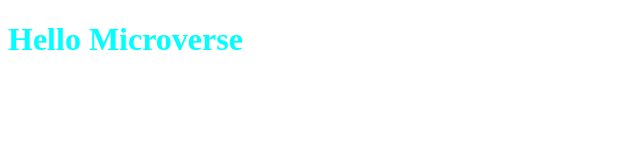
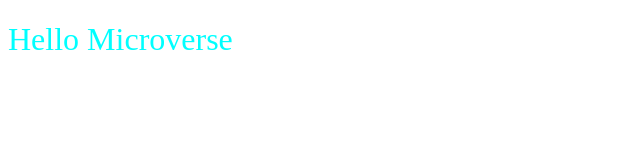
Before and after one commit to Roland-Ntwali/Hello_Microverse, a website: page index.html in a window 1280 px wide. Shown: the whole page, without its empty margins (0-640 px from the left). Drawn offline with Linux system fonts and the light colour scheme.

Commit message:
Add README.md Add hello class in HTML Add hello style

```diff
--- a/index.html
+++ b/index.html
@@ -8,6 +8,6 @@
     <link rel="stylesheet" href="style.css">
 </head>
 <body>
-    <h1>Hello Microverse</h1>
+    <h1 class="hello">Hello Microverse</h1>
 </body>
 </html>
--- a/style.css
+++ b/style.css
@@ -1,3 +1,7 @@
 h1 {
   color: aqua;
 }
+
+.hello {
+   font-weight: 300;
+}
```
Also changed, not shown: README.md.
